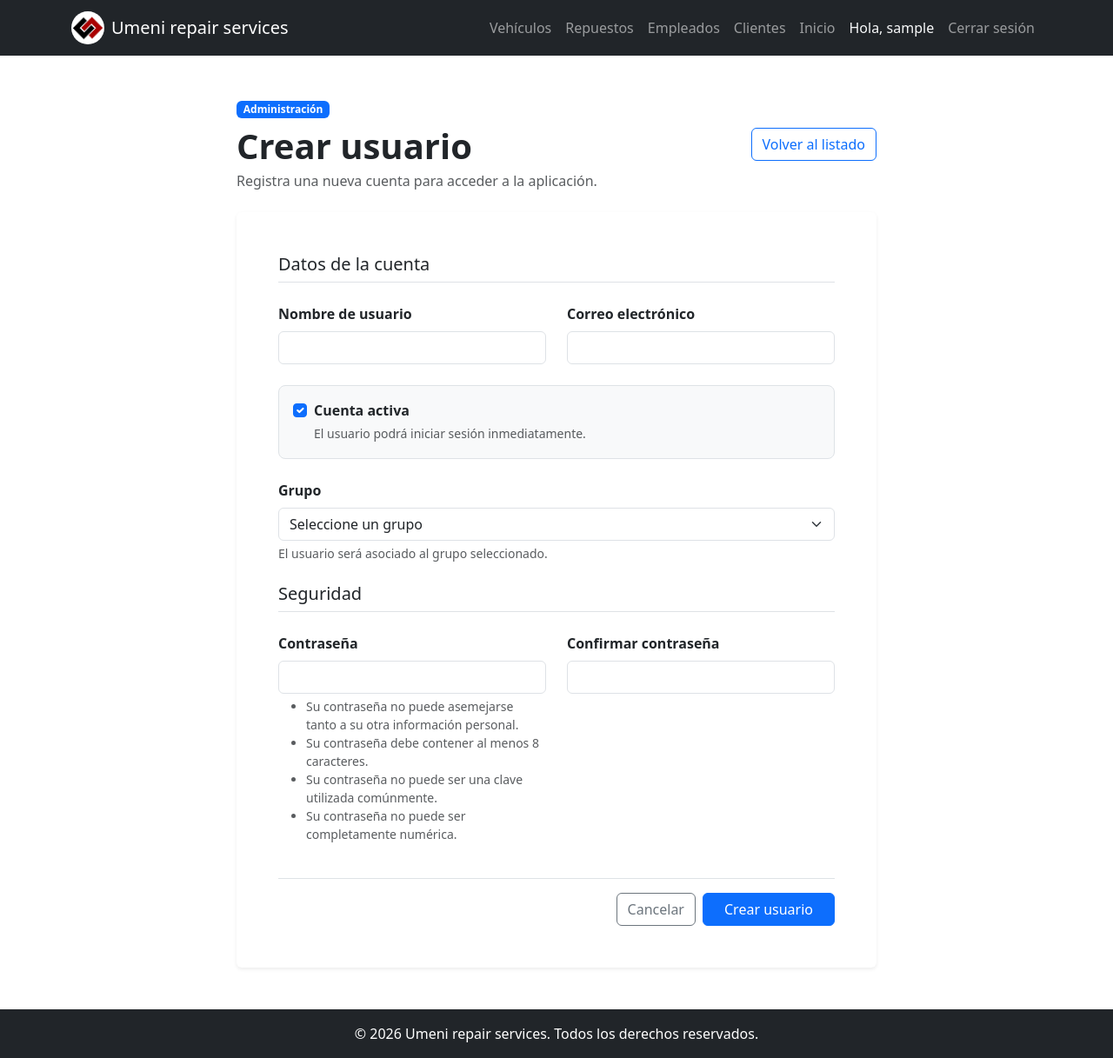
After one commit to danielrestrepo4953/evaU2, a Django app: page /login/crear/ in a window 1280 px wide. The commit adds this page. Shown: the whole page at 87% size. Run offline with Django 5.2, Linux system fonts and the light colour scheme; the visitor is signed in with stand-in values (Sample User, id 1); some libraries are stand-ins or nearby versions.

Commit message:
Implementación de aplicación para la gestión de usuarios django (elimina la necesidad de realizar gestiones de usuarios desde el django admin), con permisos diferenciados para solo permitir el acceso a cuentas en el grupo de administrador.

```diff
--- a/config/urls.py
+++ b/config/urls.py
@@ -15,6 +15,7 @@ urlpatterns = [
     path('', views.menu_principal, name="menu-principal"),
     path('login/', include('usuarios.urls'), name="login"),
     path('reparaciones/', include('reparacionesApp.urls'), name='home_reparaciones'),
+    path('usuarios/', usuarios_views.principal_usuarios, name='inicio_usuarios'),
 ]
 
 if settings.DEBUG:
--- /dev/null
+++ b/templates/usuarios/crear_usuario.html
@@ -0,0 +1,161 @@
+{% extends 'base.html' %}
+
+{% block title %}{% if usuario %}Editar usuario{% else %}Crear usuario{% endif %}{% endblock %}
+
+{% block content %}
+<div class="row justify-content-center">
+	<div class="col-12 col-lg-8">
+		<div class="d-flex flex-column flex-md-row justify-content-between align-items-md-center gap-3 mb-4">
+			<div>
+				<span class="badge bg-primary mb-2">Administración</span>
+				<h1 class="display-6 fw-semibold mb-1">
+					{% if usuario %}Editar usuario{% else %}Crear usuario{% endif %}
+				</h1>
+				<p class="text-muted mb-0">
+					{% if usuario %}
+						Actualiza los datos de la cuenta de {{ usuario.username }}.
+					{% else %}
+						Registra una nueva cuenta para acceder a la aplicación.
+					{% endif %}
+				</p>
+			</div>
+			<a href="{% url 'inicio_usuarios' %}" class="btn btn-outline-primary">
+				Volver al listado
+			</a>
+		</div>
+
+		<div class="card border-0 shadow-sm">
+			<div class="card-body p-4 p-md-5">
+				<form method="post" action="{% if usuario %}{% url 'editar_usuario' usuario.id %}{% else %}{% url 'crear_usuario' %}{% endif %}" novalidate>
+					{% csrf_token %}
+
+					{% if form.non_field_errors %}
+						<div class="alert alert-danger" role="alert">
+							{{ form.non_field_errors }}
+						</div>
+					{% endif %}
+
+					<h2 class="h5 border-bottom pb-2 mb-4">Datos de la cuenta</h2>
+
+					<div class="row g-4 mb-4">
+						<div class="col-12 col-md-6">
+						<label for="{{ form.username.id_for_label }}" class="form-label fw-semibold">
+							Nombre de usuario
+						</label>
+						<input type="text"
+						       name="{{ form.username.html_name }}"
+						       id="{{ form.username.id_for_label }}"
+						       value="{{ form.username.value|default_if_none:'' }}"
+						       class="form-control"
+						       autocomplete="username"
+						       required>
+						{% for error in form.username.errors %}
+							<div class="invalid-feedback d-block">{{ error }}</div>
+						{% endfor %}
+						</div>
+
+						<div class="col-12 col-md-6">
+						<label for="{{ form.email.id_for_label }}" class="form-label fw-semibold">
+							Correo electrónico
+						</label>
+						<input type="email"
+						       name="{{ form.email.html_name }}"
+						       id="{{ form.email.id_for_label }}"
+						       value="{{ form.email.value|default_if_none:'' }}"
+						       class="form-control"
+						       autocomplete="email">
+						{% for error in form.email.errors %}
+							<div class="invalid-feedback d-block">{{ error }}</div>
+						{% endfor %}
+						</div>
+					</div>
+
+					<div class="border rounded-3 bg-light p-3 mb-4">
+						<div class="form-check">
+						<input type="checkbox"
+						       name="{{ form.is_active.html_name }}"
+						       id="{{ form.is_active.id_for_label }}"
+						       class="form-check-input"
+						       {% if form.is_active.value %}checked{% endif %}>
+						<label for="{{ form.is_active.id_for_label }}" class="form-check-label">
+							<strong>Cuenta activa</strong>
+						</label>
+						<div class="form-text">El usuario podrá iniciar sesión inmediatamente.</div>
+						{% for error in form.is_active.errors %}
+							<div class="invalid-feedback d-block">{{ error }}</div>
+						{% endfor %}
+						</div>
+					</div>
+
+					<div class="mb-4">
+						<label for="{{ form.grupo.id_for_label }}" class="form-label fw-semibold">
+							Grupo
+						</label>
+						<select name="{{ form.grupo.html_name }}"
+						        id="{{ form.grupo.id_for_label }}"
+						        class="form-select"
+						        required>
+							<option value="">Seleccione un grupo</option>
+							{% for value, label in form.grupo.field.choices %}
+								{% if value %}
+									<option value="{{ value }}" {% if form.grupo.value|stringformat:"s" == value|stringformat:"s" %}selected{% elif usuario and usuario.groups.first.id|stringformat:"s" == value|stringformat:"s" %}selected{% endif %}>
+										{{ label }}
+									</option>
+								{% endif %}
+							{% endfor %}
+						</select>
+						<div class="form-text">El usuario será asociado al grupo seleccionado.</div>
+						{% for error in form.grupo.errors %}
+							<div class="invalid-feedback d-block">{{ error }}</div>
+						{% endfor %}
+					</div>
+
+					<h2 class="h5 border-bottom pb-2 mb-4">Seguridad</h2>
+
+					<div class="row g-4 mb-4">
+						<div class="col-12 col-md-6">
+						<label for="{{ form.password1.id_for_label }}" class="form-label fw-semibold">
+							Contraseña
+						</label>
+						<input type="password"
+						       name="{{ form.password1.html_name }}"
+						       id="{{ form.password1.id_for_label }}"
+						       class="form-control"
+						       autocomplete="new-password"
+						       required>
+						{% if form.password1.help_text %}
+							<div class="form-text">{{ form.password1.help_text|safe }}</div>
+						{% endif %}
+						{% for error in form.password1.errors %}
+							<div class="invalid-feedback d-block">{{ error }}</div>
+						{% endfor %}
+						</div>
+
+						<div class="col-12 col-md-6">
+						<label for="{{ form.password2.id_for_label }}" class="form-label fw-semibold">
+							Confirmar contraseña
+						</label>
+						<input type="password"
+						       name="{{ form.password2.html_name }}"
+						       id="{{ form.password2.id_for_label }}"
+						       class="form-control"
+						       autocomplete="new-password"
+						       required>
+						{% for error in form.password2.errors %}
+							<div class="invalid-feedback d-block">{{ error }}</div>
+						{% endfor %}
+						</div>
+					</div>
+
+					<div class="d-flex flex-column flex-sm-row justify-content-end gap-2 pt-3 border-top">
+						<a href="{% url 'inicio_usuarios' %}" class="btn btn-outline-secondary">Cancelar</a>
+						<button type="submit" class="btn btn-primary px-4">
+							{% if usuario %}Guardar cambios{% else %}Crear usuario{% endif %}
+						</button>
+					</div>
+				</form>
+			</div>
+		</div>
+	</div>
+</div>
+{% endblock %}
--- /dev/null
+++ b/usuarios/forms.py
@@ -0,0 +1,90 @@
+from django.contrib.auth import get_user_model
+from django.contrib.auth.forms import UserCreationForm
+from django import forms
+from django.contrib.auth.models import Group
+
+User = get_user_model()
+
+
+class UsuarioCreationForm(UserCreationForm):
+    is_active = forms.BooleanField(
+        required=False,
+        initial=True,
+        label='Cuenta activa',
+    )
+
+    grupo = forms.ModelChoiceField(
+        queryset= Group.objects.all(),
+        label='Grupo',
+        empty_label='Seleccione un grupo',
+    )
+
+    class Meta:
+        model = User
+        fields = (
+            "username",
+            "email",
+            "is_active",
+        )
+
+class UsuarioUpdateForm(forms.ModelForm):
+    password1 = forms.CharField(
+        required=False,
+        label="Nueva contraseña",
+        widget=forms.PasswordInput,
+    )
+    password2 = forms.CharField(
+        required=False,
+        label="Confirmar nueva contraseña",
+        widget=forms.PasswordInput,
+    )
+
+    grupo = forms.ModelChoiceField(
+        queryset=Group.objects.all(),
+        required=True,
+        empty_label="Seleccione un grupo",
+    )
+
+    class Meta:
+        model = User
+        fields = (
+            "username",
+            "email",
+            "is_active",
+        )
+
+    def __init__(self, *args, **kwargs):
+        super().__init__(*args, **kwargs)
+
+        if self.instance and self.instance.pk:
+            self.fields["password1"].required = False
+            self.fields["password2"].required = False
+            self.fields["password1"].label = "Nueva contraseña"
+            self.fields["password2"].label = "Confirmar nueva contraseña"
+
+        if self.instance.pk:
+            self.fields["grupo"].initial = self.instance.groups.first()
+
+    def save(self, commit=True):
+        """Guarda el usuario y asigna el grupo."""
+        contraseña_actual = self.instance.password
+        """Guarda el usuario y asigna el grupo."""
+        usuario = super().save(commit=False)
+
+        if (
+            self.instance.pk
+            and not self.cleaned_data.get("password1")
+            and not self.cleaned_data.get("password2")
+        ):
+            usuario.password = contraseña_actual
+
+        if self.cleaned_data.get("password1") and self.cleaned_data.get("password2"):
+            if self.cleaned_data["password1"] != self.cleaned_data["password2"]:
+                raise forms.ValidationError("Las contraseñas no coinciden.")
+            usuario.set_password(self.cleaned_data["password1"])
+
+        if commit:
+            usuario.save()
+            usuario.groups.set([self.cleaned_data["grupo"]])
+
+        return usuario
--- a/usuarios/urls.py
+++ b/usuarios/urls.py
@@ -1,5 +1,6 @@
 from django.contrib.auth import views as auth_views
 from django.urls import path
+from usuarios import views as usuarios_views
 
 
 urlpatterns = [
@@ -13,4 +14,10 @@ urlpatterns = [
         auth_views.LogoutView.as_view(),
         name='logout',
     ),
+
+    path('', usuarios_views.principal_usuarios, name='inicio_usuarios'),
+    path('crear/', usuarios_views.crear_usuario, name='crear_usuario'),
+    path('editar/<int:usuario_id>/', usuarios_views.cargar_editar_usuario, name='cargar_editar_usuario'),
+    path('editarcambios/<int:usuario_id>/', usuarios_views.editar_usuario, name='editar_usuario'),
+    path('eliminarusuario/<int:usuario_id>/', usuarios_views.eliminar_usuario, name= 'eliminar_usuario')
 ]
--- a/usuarios/views.py
+++ b/usuarios/views.py
@@ -1,3 +1,69 @@
-from django.shortcuts import render
+from django.shortcuts import render, redirect, get_object_or_404
+from django.contrib.auth.decorators import login_required, permission_required
+from django.db import transaction
+from django.contrib.auth import get_user_model
+from usuarios.forms import UsuarioCreationForm, UsuarioUpdateForm
+from django.contrib import messages
 
 # Create your views here.
+@login_required
+@permission_required('auth.view_user', raise_exception=True)
+def principal_usuarios(request):
+    User = get_user_model()
+    usuarios = User.objects.all().order_by('username')
+    return render(request, 'usuarios/inicio.html', {'usuarios': usuarios})
+
+@login_required
+@permission_required('auth.add_user', raise_exception=True)
+def crear_usuario(request):
+    if request.method == 'POST':
+        form = UsuarioCreationForm(request.POST)
+        if form.is_valid():
+            usuario = form.save()
+            usuario.groups.set(form.cleaned_data['grupo'])
+            messages.success(request, "El usuario ha sido creado exitosamente. ")
+            return redirect('inicio_usuarios')
+    else:
+        form = UsuarioCreationForm()
+    return render(request, 'usuarios/crear_usuario.html', {'form': form})
+
+@login_required
+@permission_required('auth.change_user', raise_exception=True)
+def cargar_editar_usuario(request,usuario_id):
+    User = get_user_model()
+    usuario = User.objects.get(id=usuario_id)
+    form = UsuarioCreationForm(instance=usuario)
+    return render(request, 'usuarios/crear_usuario.html', {'form': form, 'usuario': usuario})
+
+@login_required
+@permission_required('auth.change_user', raise_exception=True)
+def editar_usuario(request, usuario_id):
+    User = get_user_model()
+    usuario = get_object_or_404(User, id=usuario_id)
+
+    if request.method == 'POST':
+       form = UsuarioUpdateForm(request.POST, instance=usuario)
+
+       if form.is_valid():
+           usu = form.save()
+           usu.groups.set([form.cleaned_data["grupo"]])
+
+           messages.success(request,"El usuario fue modificado correctamente")
+           return redirect('inicio_usuarios')
+
+       return render(request, 'usuarios/crear_usuario.html', {'form':form, 'usuario':usuario})
+
+
+@login_required
+@permission_required('auth.delete_user', raise_exception=True)
+
+def eliminar_usuario(request, usuario_id):
+    User = get_user_model()
+    usuario = get_object_or_404(User, id=usuario_id)
+
+    if request.method == 'POST':
+        usuario.delete()
+        messages.success(request, 'Se ha eliminado al usuario exitosamente')
+        return redirect('inicio_usuarios')
+
+    return render(request, 'usuarios/eliminar_usuario.html', {'usuario': usuario})
```
Also changed, not shown: templates/principal.html (+13 -0 lines), templates/usuarios/eliminar_usuario.html (added, +71 -0 lines), templates/usuarios/inicio.html (added, +127 -0 lines), static/images/usuarios/foto_usuario_menú.jpg (added).
